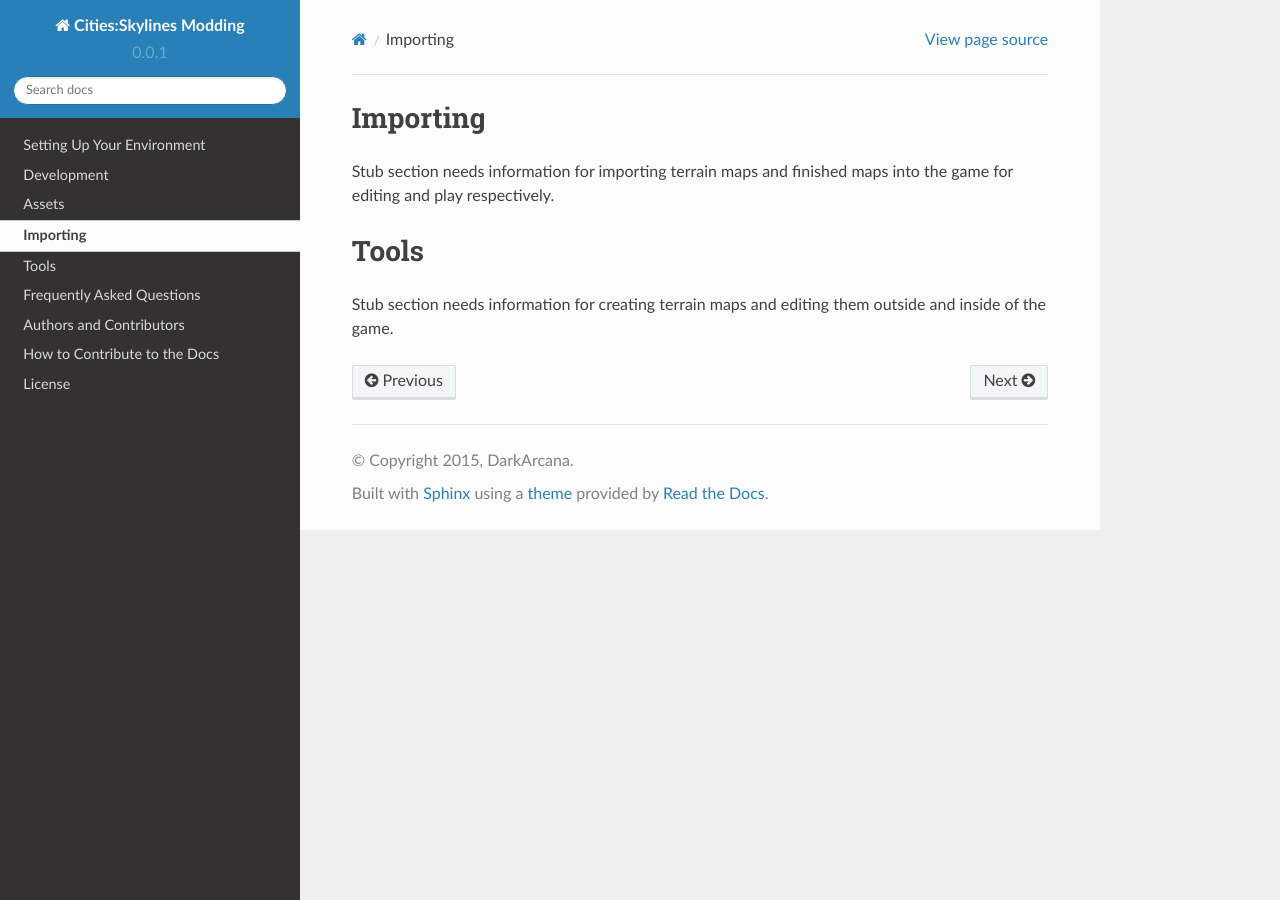
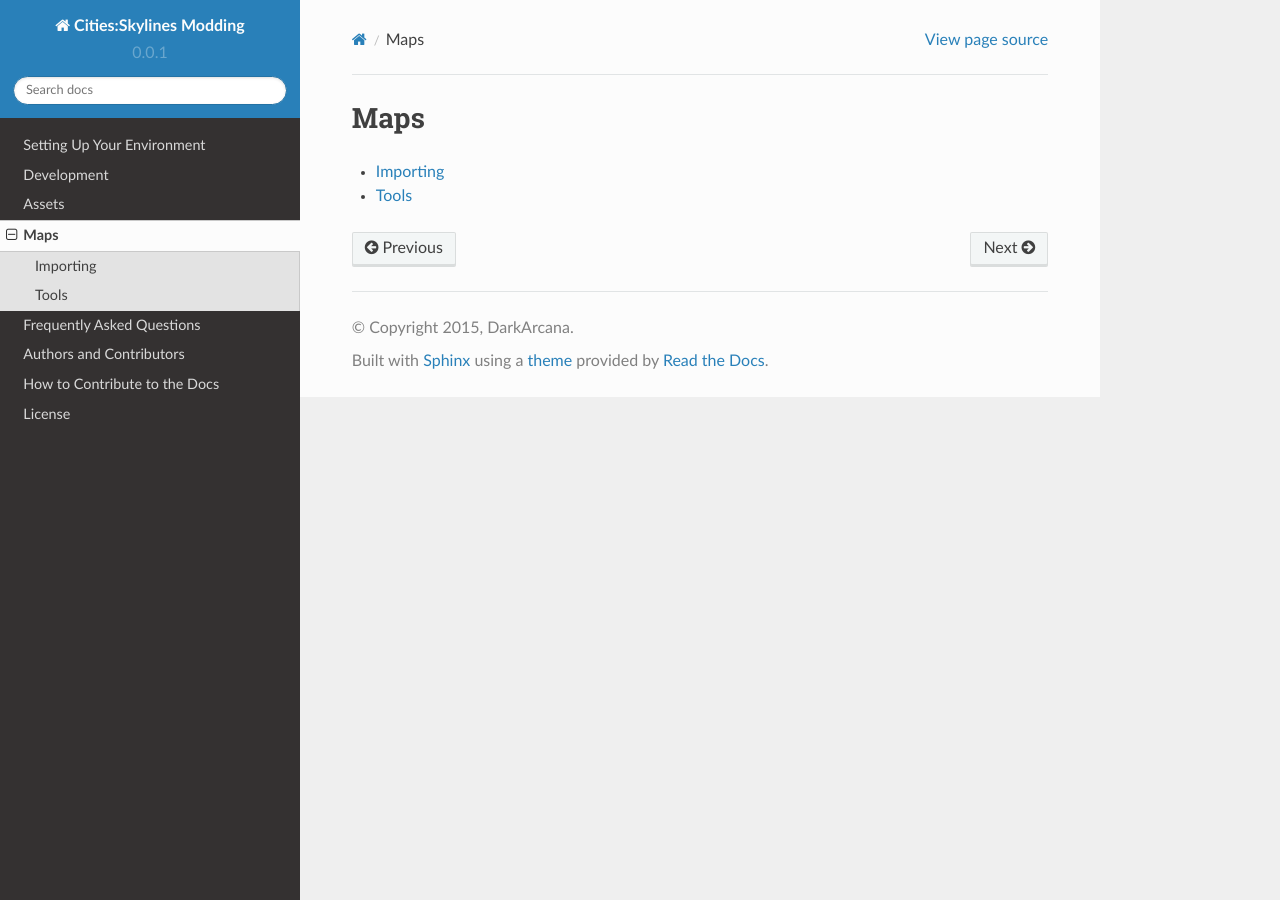
Before and after one commit to SkylinesModding/Docs, a Sphinx documentation site: the page built from docs/source/maps/index.rst, in a window 1280 px wide. Built offline with Sphinx 7.4.7 and the Read the Docs theme 2.0.0, drawn with Linux system fonts in a browser that asks for light colours.

Commit message:
Restructure Maps indexing

```diff
--- /dev/null
+++ b/docs/source/maps/Importing.rst
@@ -0,0 +1,5 @@
+=========
+Importing
+=========
+
+Stub section needs information for importing terrain maps and finished maps into the game for editing and play respectively.
--- /dev/null
+++ b/docs/source/maps/Tools.rst
@@ -0,0 +1,5 @@
+=====
+Tools
+=====
+
+Stub section needs information for creating terrain maps and editing them outside and inside of the game.
--- a/docs/source/maps/index.rst
+++ b/docs/source/maps/index.rst
@@ -1,9 +1,10 @@
-Importing
-=========
+====
+Maps
+====
 
-Stub section needs information for importing terrain maps and finished maps into the game for editing and play respectively.
+.. toctree::
+    :maxdepth: 3
+    :titlesonly:
 
-Tools
-=====
-
-Stub section needs information for creating terrain maps and editing them outside and inside of the game.
+    Importing
+    Tools
```
